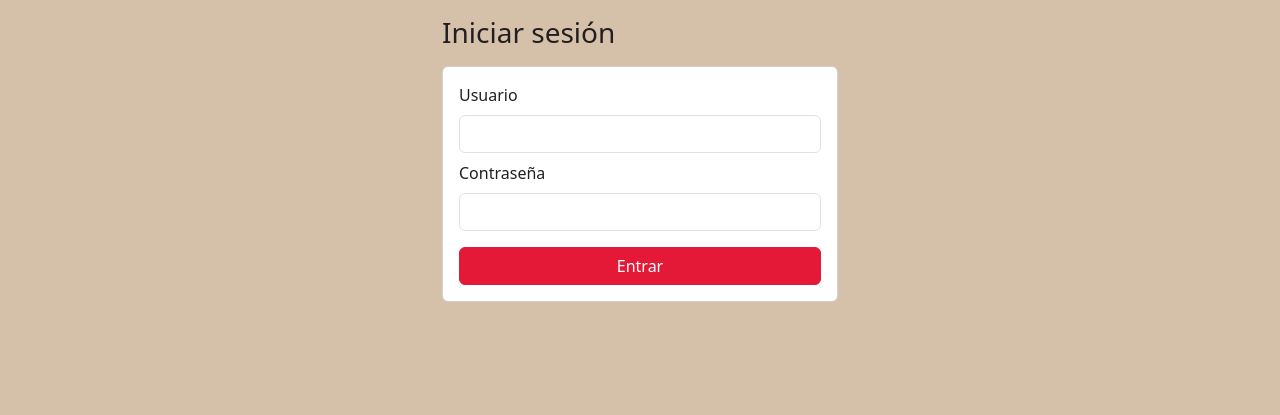
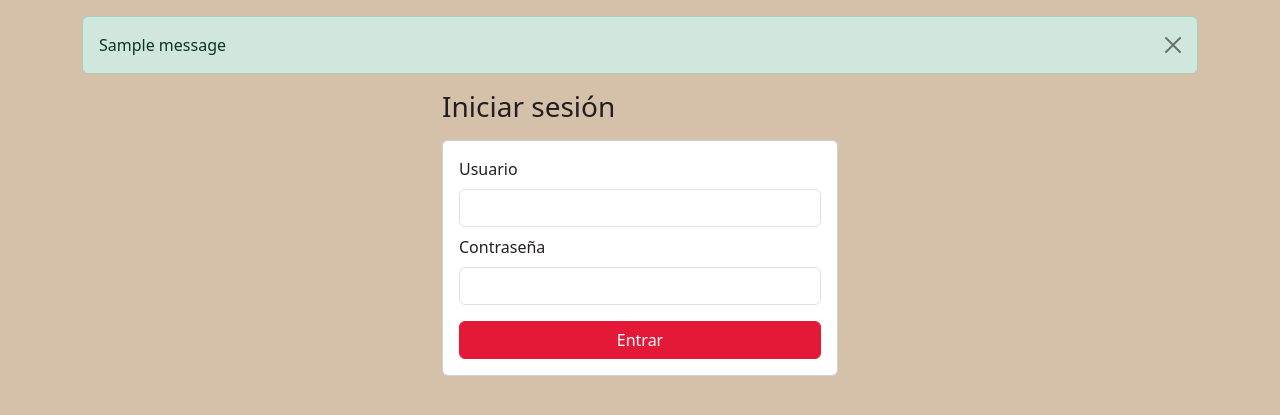
Before and after one commit to pechi415/rct-app, a Flask app: page /login in a window 1280 px wide. Shown: the part 80-495 px from the top of the page. Run offline with Flask 3, Linux system fonts and the light colour scheme; tables that the repository leaves empty hold one stand-in row (values such as "Sample post"); one stand-in notice (Sample message) is shown; some libraries are stand-ins or nearby versions.

Commit message:
Show flash messages in base layout

```diff
--- a/templates/base.html
+++ b/templates/base.html
@@ -62,8 +62,23 @@
          [CONTENIDO]
     ========================== -->
     <main class="container py-3">
+
+      {% with messages = get_flashed_messages(with_categories=true) %}
+        {% if messages %}
+          <div class="mb-3">
+            {% for category, message in messages %}
+              <div class="alert alert-{{ 'warning' if category == 'warning' else category }} alert-dismissible fade show" role="alert">
+                {{ message }}
+                <button type="button" class="btn-close" data-bs-dismiss="alert" aria-label="Cerrar"></button>
+              </div>
+            {% endfor %}
+          </div>
+        {% endif %}
+      {% endwith %}
+
       {% block content %}{% endblock %}
     </main>
+
 
     <!-- [BASE] Bootstrap JS (al final para mejor carga) -->
     <script src="https://cdn.jsdelivr.net/npm/bootstrap@5.3.3/dist/js/bootstrap.bundle.min.js"></script>
```
